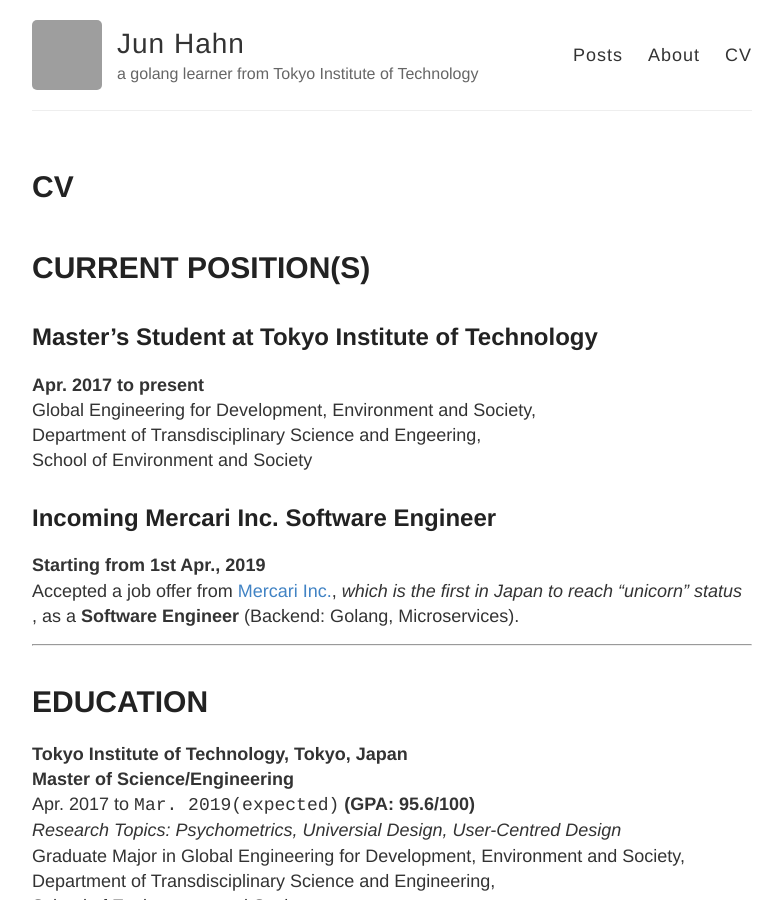
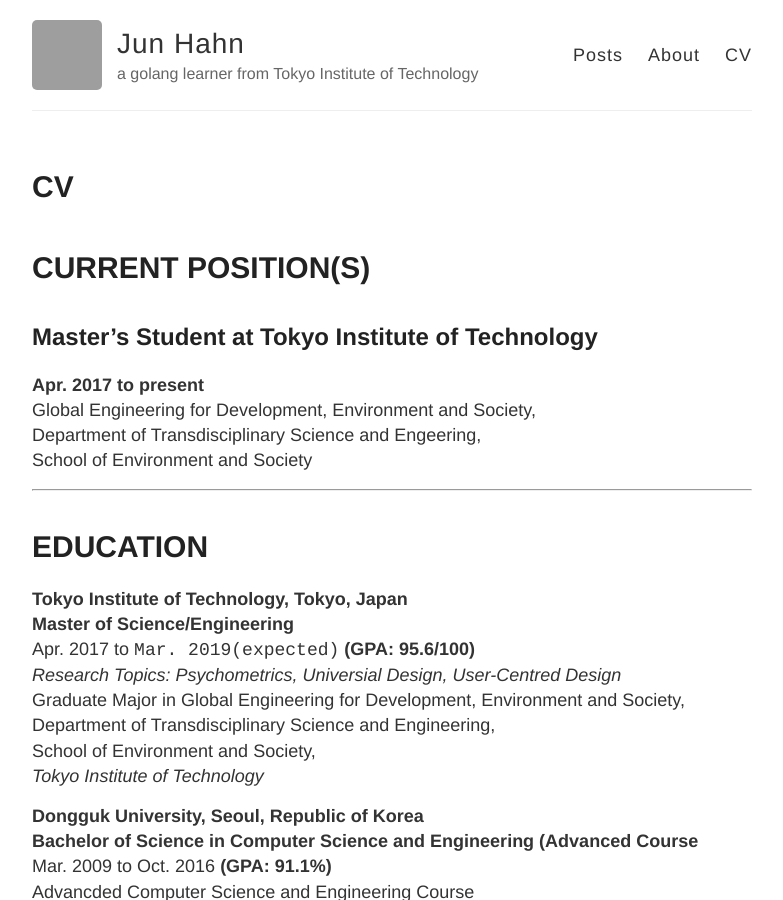
Before and after one commit to TangoEnSkai/tangoenskai.github.io, a Jekyll site: the page built from cv.md, in a window 1280 px wide and 900 px high. Shown: the whole window, without its empty margins (248-1031 px from the left). Built offline with Jekyll 4.4.1, drawn with Linux system fonts in a browser that asks for light colours; grey boxes are pictures that could not be loaded.

Commit message:
Update CV for current position

```diff
--- a/cv.md
+++ b/cv.md
@@ -12,11 +12,6 @@
 Global Engineering for Development, Environment and Society,
 Department of Transdisciplinary Science and Engeering,
 School of Environment and Society
-
-## Incoming Mercari Inc. Software Engineer
-
-**Starting from 1st Apr., 2019**
-Accepted a job offer from [Mercari Inc.](https://about.mercari.com/), _which is the first in Japan to reach “unicorn” status_ , as a **Software Engineer** (Backend: Golang, Microservices).
 
 ---
 
```
